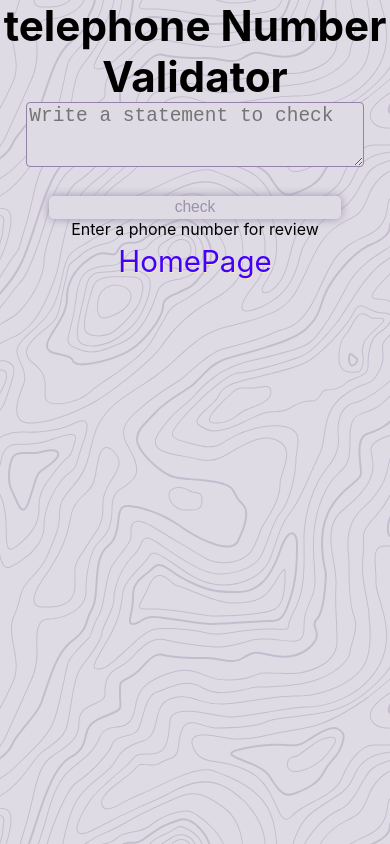
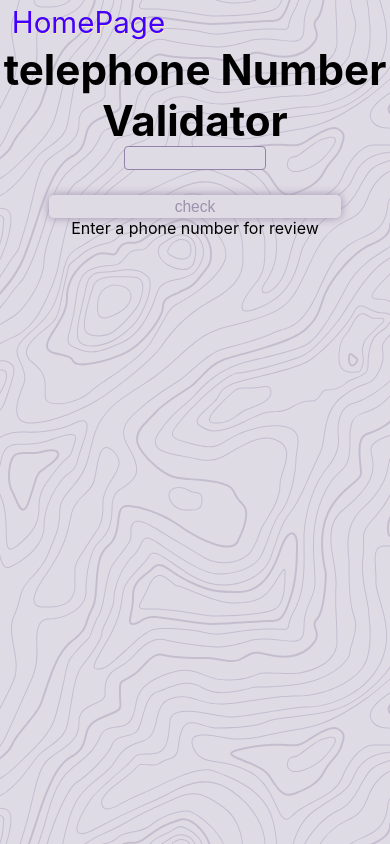
Before and after one commit to yitzhak-bloy/The-final-project-of-algorithm-and-data-structures-In-freeCodeCamp, a React (Create React App) app: page /TelephoneNumberValidator in a window 390 px wide. Built offline with nearby package versions, Linux system fonts and the light colour scheme.

Commit message:
The layout and design of the Telephone Number Validator component

```diff
--- a/src/Components/RomanNumeralConverter/RomanNumeralConverter.jsx
+++ b/src/Components/RomanNumeralConverter/RomanNumeralConverter.jsx
@@ -168,7 +168,7 @@
         <InputBox
           handleChange={this.handleChange}
           sentenceWithinTheInputFrame='Write a number'
-          isInNumber
+          isRomanNumeralConverter
         />
         <Button
           handleClick={this.handleClick}
--- a/src/Components/TelephoneNumberValidator/TelephoneNumberValidator.jsx
+++ b/src/Components/TelephoneNumberValidator/TelephoneNumberValidator.jsx
@@ -24,10 +24,14 @@
   render() {
     return (
       <div className="telephoneNumberValidator">
+        <div>
+          <Link to='/' className='link link1' >HomePage</Link>
+        </div>
         <h1>telephone Number Validator</h1>
         <InputBox
           handleChange={this.handleChange}
-          sentenceWithinTheInputFrame='Write a statement to check'
+          sentenceWithinTheInputFrame='Write a number to check'
+          isTelephoneNumberValidator
         />
         <Button
           handleClick={this.handleClick}
@@ -48,9 +52,6 @@
               <h3>Sorry, this is not a real phone number. Try again.</h3>
             )
         }
-        <div>
-          <Link to='/' className='link' >HomePage</Link>
-        </div>
       </div>
     );
   }
--- a/src/Components/inputBox/InputBox.jsx
+++ b/src/Components/inputBox/InputBox.jsx
@@ -1,11 +1,11 @@
 import React from 'react';
 import './inputBox.css';
 
-function InputBox({ handleChange,sentenceWithinTheInputFrame, isCaesarsCipher, isInNumber }) {
+function InputBox({ handleChange,sentenceWithinTheInputFrame, isCaesarsCipher, isRomanNumeralConverter, isTelephoneNumberValidator }) {
   return (
     <div>
       {
-        isInNumber
+        isRomanNumeralConverter
         ?
           <input
             type="number"
@@ -13,15 +13,26 @@
             min="1"
             max="9999"
             onChange={handleChange}
-            className='number'
+            className='inputRomanNumeralConverter'
           />
         :
+        (
+          isTelephoneNumberValidator
+          ?
+          <input
+            type="number"
+            name="quantity"
+            onChange={handleChange}
+            className='inputTelephoneNumberValidator'
+          />
+          :
           <textarea
             className={`${isCaesarsCipher ? 'caesarsCipher' : ''} text`}
             name="textarea"
             placeholder={sentenceWithinTheInputFrame}
             onChange={handleChange}
           />
+        )
       }
     </div>
   );
--- a/src/Components/inputBox/inputBox.css
+++ b/src/Components/inputBox/inputBox.css
@@ -22,7 +22,7 @@
   font-size: 3vw;
 }
 
-.number {
+.inputRomanNumeralConverter {
   background-color: #DFDBE5;
   width: 12vw;
   height: 5vw;
@@ -36,6 +36,24 @@
   outline: none;
 }
 
-.number:focus {
-  box-shadow:         inset 0 0 10px #9383AA;
+.inputRomanNumeralConverter:focus {
+  box-shadow: inset 0 0 10px #9383AA;
 }
+
+.inputTelephoneNumberValidator {
+  background-color: #DFDBE5;
+  width: 35vw;
+  height: 5vw;
+  font-size: 4vw;
+  margin: 0 auto;
+  border: 1.5px solid #9383AA;
+  border-radius: 4px;
+  color: #5f5969;
+  -webkit-transition: 0.5s;
+  transition: 0.5s;
+  outline: none;
+}
+
+.inputTelephoneNumberValidator:focus {
+  box-shadow: inset 0 0 10px #9383AA;
+}
```
